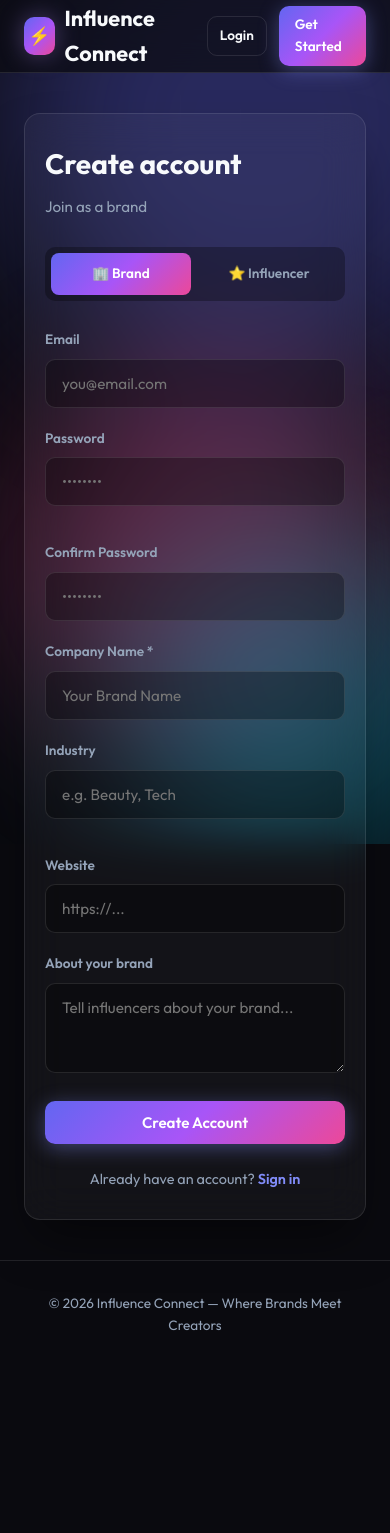
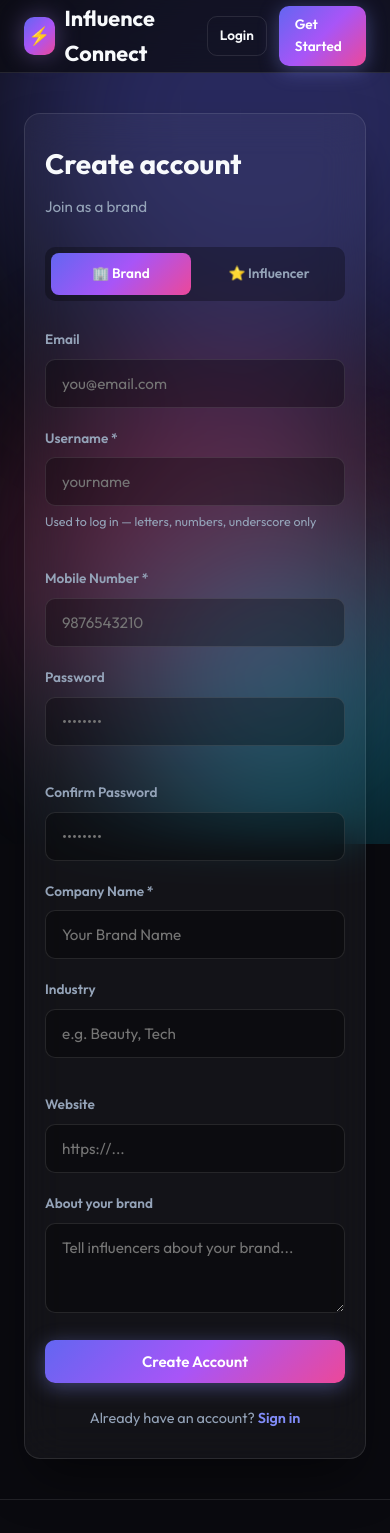
Before and after one commit to rajkholwal25/Marketing-Agency, a Flask app: page /signup in a window 390 px wide. Shown: the top 1533 px of the page. Before the commit the page ends 1331 px from the top, so only its background shows below. Run offline with Flask 3, Linux system fonts and the light colour scheme.

Commit message:
Add flexible auth login and fix influencer signup migration.
Users register with email, username, and mobile, then sign in with any identifier plus password. Removes legacy monthly_pricing column that blocked influencer signup.

Co-authored-by: Cursor <cursoragent@cursor.com>

```diff
--- a/influence-connect/models.py
+++ b/influence-connect/models.py
@@ -11,6 +11,8 @@ class User(UserMixin, db.Model):
 
     id = db.Column(db.Integer, primary_key=True)
     email = db.Column(db.String(120), unique=True, nullable=False, index=True)
+    username = db.Column(db.String(80), unique=True, nullable=True, index=True)
+    mobile = db.Column(db.String(20), unique=True, nullable=True, index=True)
     password_hash = db.Column(db.String(256), nullable=False)
     role = db.Column(db.String(20), nullable=False)  # admin, brand, influencer
     created_at = db.Column(db.DateTime, default=datetime.utcnow)
--- a/influence-connect/routes/auth.py
+++ b/influence-connect/routes/auth.py
@@ -5,6 +5,13 @@ from flask_login import current_user, login_required, login_user, logout_user
 
 from extensions import db
 from models import BrandProfile, Category, InfluencerProfile, User
+from utils.auth import (
+    find_user_by_login,
+    is_valid_mobile,
+    is_valid_username,
+    normalize_mobile,
+    normalize_username,
+)
 from utils.instagram import normalize_stat, parse_instagram_handle, instagram_profile_url
 
 auth_bp = __import__("flask").Blueprint("auth", __name__)
@@ -33,17 +40,17 @@ def login():
         role = "brand"
 
     if request.method == "POST":
-        email = request.form.get("email", "").strip().lower()
+        login_id = request.form.get("login_id", "").strip()
         password = request.form.get("password", "")
         role = request.form.get("role", role)
 
-        user = User.query.filter_by(email=email, role=role).first()
+        user = find_user_by_login(login_id, role)
         if user and user.check_password(password):
             login_user(user)
             next_page = request.args.get("next")
             return redirect(next_page or _dashboard_for_role(user.role))
 
-        flash("Invalid email or password for this role.", "error")
+        flash("Invalid login details or password for this role.", "error")
 
     return render_template("auth/login.html", role=role)
 
@@ -61,22 +68,32 @@ def signup():
 
     if request.method == "POST":
         email = request.form.get("email", "").strip().lower()
+        username = normalize_username(request.form.get("username", ""))
+        mobile = normalize_mobile(request.form.get("mobile", ""))
         password = request.form.get("password", "")
         confirm = request.form.get("confirm_password", "")
         role = request.form.get("role", role)
 
-        if not email or not password:
-            flash("Email and password are required.", "error")
+        if not email or not password or not username or not mobile:
+            flash("Email, username, mobile, and password are required.", "error")
+        elif not is_valid_username(username):
+            flash("Username must be 3–30 characters (letters, numbers, underscore only).", "error")
+        elif not is_valid_mobile(mobile):
+            flash("Enter a valid 10-digit Indian mobile number.", "error")
         elif password != confirm:
             flash("Passwords do not match.", "error")
         elif User.query.filter_by(email=email).first():
             flash("An account with this email already exists.", "error")
+        elif User.query.filter_by(username=username).first():
+            flash("This username is already taken.", "error")
+        elif User.query.filter_by(mobile=mobile).first():
+            flash("This mobile number is already registered.", "error")
         elif role == "brand":
             company_name = request.form.get("company_name", "").strip()
             if not company_name:
                 flash("Company name is required.", "error")
             else:
-                user = User(email=email, role="brand")
+                user = User(email=email, username=username, mobile=mobile, role="brand")
                 user.set_password(password)
                 db.session.add(user)
                 db.session.flush()
@@ -114,7 +131,12 @@ def signup():
                     if reel_val <= 0 and story_val <= 0 and post_val <= 0:
                         flash("Enter at least one pricing amount.", "error")
                     else:
-                        user = User(email=email, role="influencer")
+                        user = User(
+                            email=email,
+                            username=username,
+                            mobile=mobile,
+                            role="influencer",
+                        )
                         user.set_password(password)
                         db.session.add(user)
                         db.session.flush()
--- a/influence-connect/run.py
+++ b/influence-connect/run.py
@@ -7,4 +7,4 @@ from app import create_app
 app = create_app()
 
 if __name__ == "__main__":
-    app.run(debug=True, port=5000)
+    app.run(debug=True, port=5002)
--- a/influence-connect/supabase/schema.sql
+++ b/influence-connect/supabase/schema.sql
@@ -4,12 +4,16 @@
 CREATE TABLE IF NOT EXISTS users (
     id SERIAL PRIMARY KEY,
     email VARCHAR(120) NOT NULL UNIQUE,
+    username VARCHAR(80) UNIQUE,
+    mobile VARCHAR(20) UNIQUE,
     password_hash VARCHAR(256) NOT NULL,
     role VARCHAR(20) NOT NULL,
     created_at TIMESTAMP DEFAULT NOW()
 );
 
 CREATE INDEX IF NOT EXISTS ix_users_email ON users (email);
+CREATE INDEX IF NOT EXISTS ix_users_username ON users (username);
+CREATE INDEX IF NOT EXISTS ix_users_mobile ON users (mobile);
 
 CREATE TABLE IF NOT EXISTS categories (
     id SERIAL PRIMARY KEY,
--- a/influence-connect/templates/admin/dashboard.html
+++ b/influence-connect/templates/admin/dashboard.html
@@ -67,6 +67,8 @@
       <thead>
         <tr>
           <th>Email</th>
+          <th>Username</th>
+          <th>Mobile</th>
           <th>Role</th>
           <th>Joined</th>
         </tr>
@@ -75,6 +77,8 @@
         {% for user in users %}
         <tr>
           <td>{{ user.email }}</td>
+          <td>{{ user.username or '—' }}</td>
+          <td>{{ user.mobile or '—' }}</td>
           <td><span class="badge badge-{{ user.role }}">{{ user.role }}</span></td>
           <td>{{ user.created_at.strftime('%d %b %Y') }}</td>
         </tr>
--- a/influence-connect/templates/auth/signup.html
+++ b/influence-connect/templates/auth/signup.html
@@ -18,6 +18,21 @@
       <div class="form-group">
         <label for="email">Email</label>
         <input type="email" id="email" name="email" placeholder="you@email.com" required>
+      </div>
+
+      <div class="form-row">
+        <div class="form-group">
+          <label for="username">Username *</label>
+          <input type="text" id="username" name="username" placeholder="yourname" required
+                 minlength="3" maxlength="30" pattern="[a-zA-Z0-9_]{3,30}"
+                 title="3–30 characters: letters, numbers, underscore">
+          <small class="field-hint">Used to log in — letters, numbers, underscore only</small>
+        </div>
+        <div class="form-group">
+          <label for="mobile">Mobile Number *</label>
+          <input type="tel" id="mobile" name="mobile" placeholder="9876543210" required
+                 pattern="[0-9+\s\-]{10,15}" title="10-digit Indian mobile number">
+        </div>
       </div>
 
       <div class="form-row">
--- a/influence-connect/templates/base.html
+++ b/influence-connect/templates/base.html
@@ -25,7 +25,7 @@
       </a>
       <div class="nav-links">
         {% if current_user.is_authenticated %}
-          <span class="nav-user">{{ current_user.email }} · {{ current_user.role }}</span>
+          <span class="nav-user">{{ current_user.username or current_user.email }} · {{ current_user.role }}</span>
           {% if current_user.role == 'brand' %}
             <a href="{{ url_for('brand.dashboard') }}" class="btn btn-ghost btn-sm">Dashboard</a>
           {% elif current_user.role == 'influencer' %}
```
Also changed, not shown: influence-connect/app.py (+93 -33 lines), influence-connect/config.py (+32 -2 lines), influence-connect/templates/auth/login.html (+6 -4 lines), influence-connect/utils/auth.py (added, +45 -0 lines).
